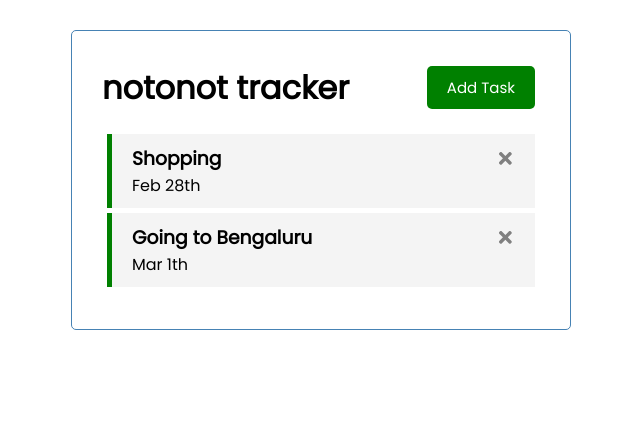
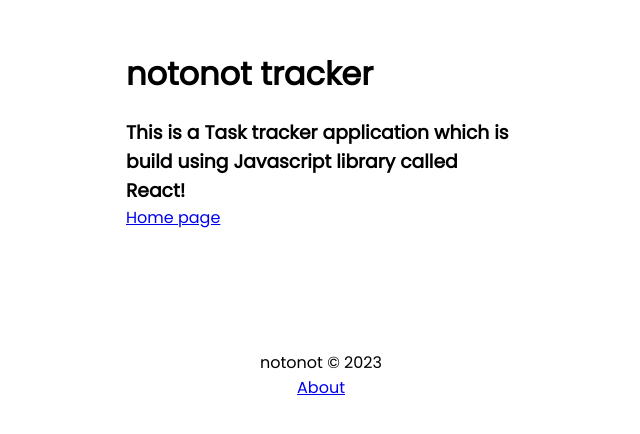
Before and after one commit to Rukeshr/notonot-tracker, a React (Create React App) app: page /about in a window 1280 px wide. Shown: the top 434 px of the page, without its empty margins (319-959 px from the left). Built offline with nearby package versions, Linux system fonts and the light colour scheme; data requests are answered from the project's data file.

Commit message:
Added footer and about

```diff
--- a/db.json
+++ b/db.json
@@ -1,16 +1,22 @@
 {
   "tasks": [
     {
-      "id": 1,
-      "text": "Shopping",
-      "day": "Feb 28th",
-      "reminder": true
+      "text": "Getup",
+      "day": "5AM",
+      "reminder": true,
+      "id": 1
     },
     {
-      "id": 2,
-      "text": "Going to Bengaluru",
-      "day": "Mar 1th",
-      "reminder": true
+      "text": "Walk ",
+      "day": "Till 7AM",
+      "reminder": false,
+      "id": 2
+    },
+    {
+      "text": "Breakfast ",
+      "day": "8AM",
+      "reminder": true,
+      "id": 3
     }
   ]
 }
--- a/src/App.js
+++ b/src/App.js
@@ -2,6 +2,9 @@ import Header from './components/Header';
 import Tasks from './components/Tasks';
 import { useState,useEffect } from "react"
 import AddTask from './components/AddTask';
+import Footer from './components/Footer';
+import About from './components/About';
+import { BrowserRouter, Routes, Route } from 'react-router-dom';
 
 
 function App() {
@@ -65,16 +68,26 @@ function App() {
 
     const data = await res.json()
 
-
     setTasks(tasks.map((task) => task.id === id ? {...task, reminder: data.reminder} : task))
   }
 
   return (
+    <BrowserRouter>
     <div className='container'>
       <Header onAdd={() => setShowAddTask(!showAddTask)} showAdd={showAddTask} />
-      {showAddTask && <AddTask onAdd={addTask}/>}
-      {tasks.length > 0 ? (<Tasks tasks={tasks} onDelete={deleteTask} onToggle={toggleReminder}/>) : ('All tasks are Done!') }
+     <Routes>
+        <Route path='/' exact element = {
+          <>
+          {showAddTask && <AddTask onAdd={addTask}/>}
+          {tasks.length > 0 ? (<Tasks tasks={tasks} onDelete={deleteTask} onToggle={toggleReminder}/>) : ('All tasks are Done!') }
+          </>
+        } />
+        <Route path='/about' element={<About />}/>
+      </Routes>
     </div>
+    <Footer />
+    </BrowserRouter>
+
   )
 }
 
--- /dev/null
+++ b/src/components/About.js
@@ -0,0 +1,12 @@
+import { Link } from "react-router-dom"
+
+const About = () => {
+    return (
+        <>
+        <h3>This is a Task tracker application which is build using Javascript library called React! </h3>
+        <Link to="/" > Home page</Link>
+        </>
+    )
+}
+
+export default About
--- /dev/null
+++ b/src/components/Footer.js
@@ -0,0 +1,12 @@
+import { Link } from "react-router-dom"
+
+const Footer = () => {
+    return(
+        <footer>
+            <p>notonot &copy; 2023</p>
+            <Link to="/about">About</Link>
+        </footer>
+    )
+}
+
+export default Footer
--- a/src/components/Header.js
+++ b/src/components/Header.js
@@ -1,11 +1,15 @@
 import React from "react";
+import { useLocation } from "react-router-dom";
 // import  PropTypes  from 'prop-types';
 import Button from "./Button";
+
 const Header = ({title, onAdd, showAdd}) => {
+    const location = useLocation()
+
     return (
         <header className='header'>
             <h1>{title}</h1>
-            <Button color={showAdd ? 'black' : 'green'} text={showAdd ? 'Close' : 'Add Task'}onClick={onAdd} />
+            {location.pathname === '/' && <Button color={showAdd ? 'black' : 'green'} text={showAdd ? 'Close' : 'Add Task'}onClick={onAdd} />}
         </header>
     )
 }
--- a/src/index.css
+++ b/src/index.css
@@ -11,11 +11,10 @@ body {
 }
 
 .container {
-  max-width: 500px;
-  margin: 30px auto;
+  max-width: 450px;
+  margin: 20px auto;
   overflow: auto;
   min-height: 300px;
-  border: 1px solid steelblue;
   padding: 30px;
   border-radius: 5px;
 }
```
